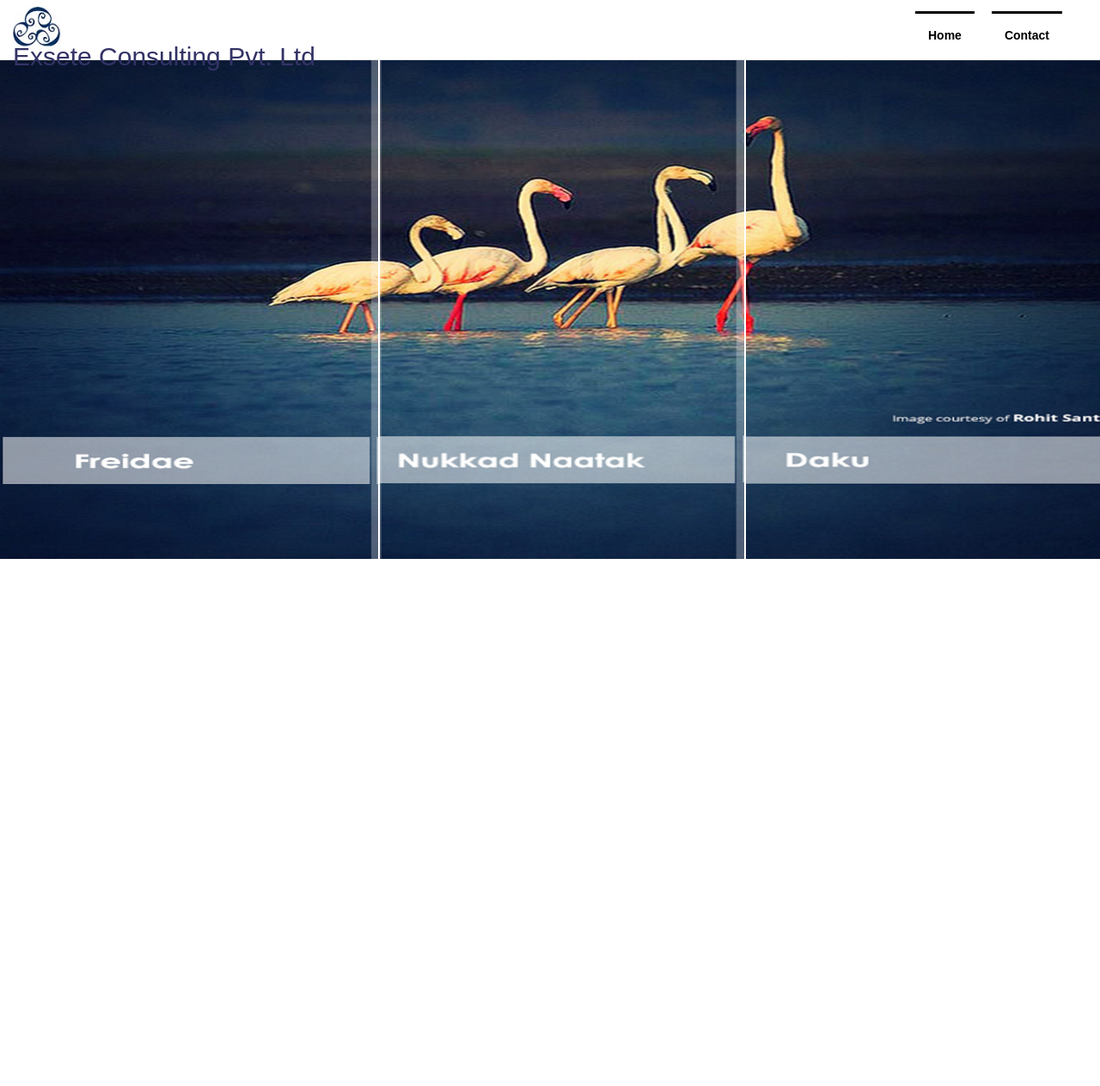
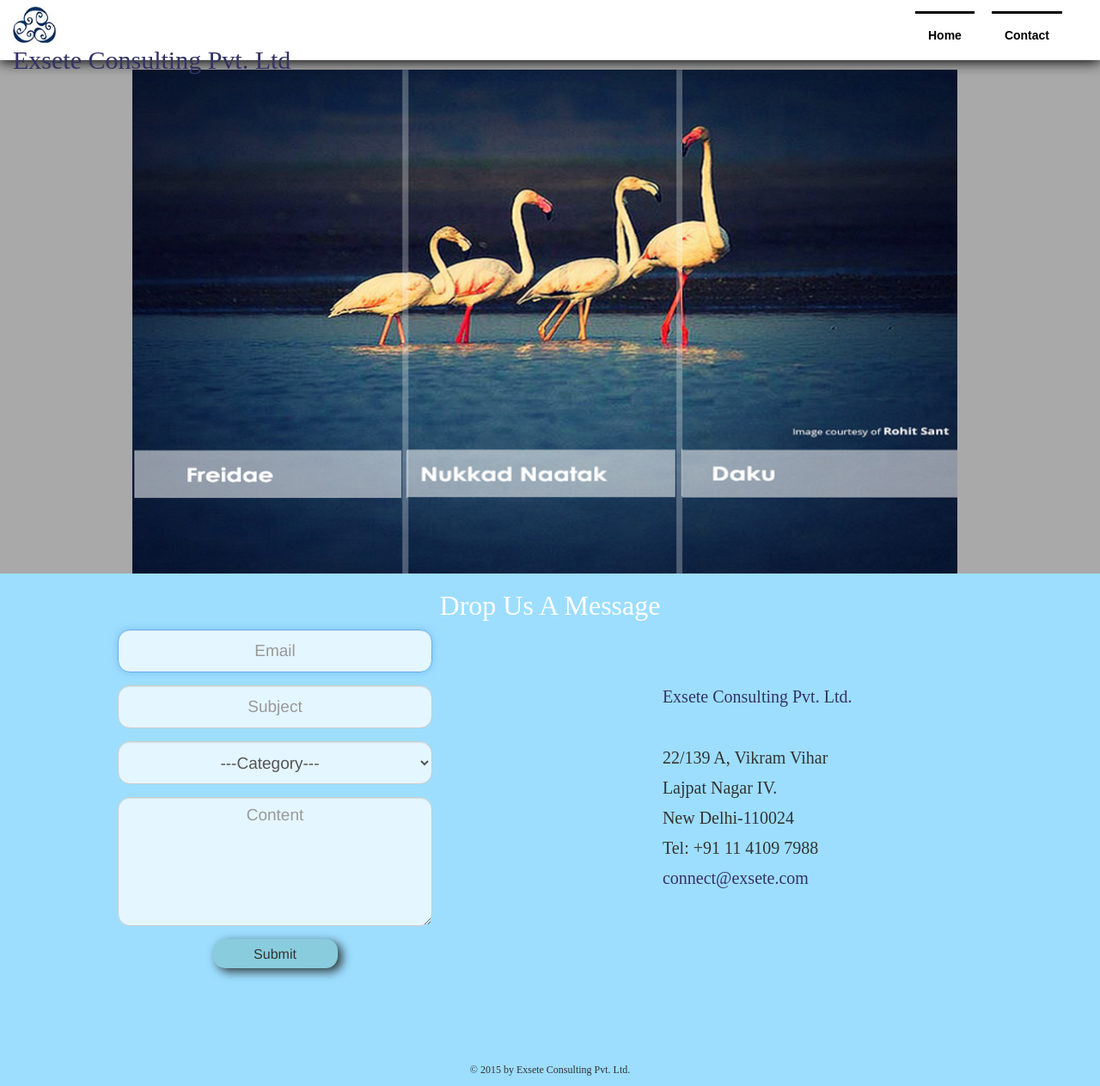
Before and after one commit to vastrabyaastha/vastrabyaastha.github.io, a Jekyll site: the page built from index.md, in a window 1280 px wide and 1263 px high. Shown: the whole window at 86% size. Built offline with Jekyll 4.4.1, drawn with Linux system fonts in a browser that asks for light colours; nearby versions of some CDN libraries; some web fonts are replaced; Markdown is read by kramdown in place of the engine named in the settings.

Commit message:
contact us page 1.0
-added contact us page amd some modifications in home page

```diff
--- a/_layouts/default_home.html
+++ b/_layouts/default_home.html
@@ -1,6 +1,7 @@
 {%include header.html %}
 {%include navbar_T.html %}
-<div class="container-fluid padtopfrfixednav" >
+<a name="home"></a>
+<div class="container-fluid pad-t-15-lr-0" >
     {{ content }}
 </div>
 {%include footer.html %}
--- a/data/css/exsete.css
+++ b/data/css/exsete.css
@@ -1,6 +1,6 @@
 .sec-img {
-    height: 580px;
-    width: 107%;
+    height: 586px;
+    width: 115%;
 }
 
 .pad-l-0 {
@@ -8,7 +8,7 @@
 }
 
 .top-pad {
-    padding-top: 51px;
+    padding-top: 62px;
 }
 
 #top_nav_div {
@@ -23,12 +23,17 @@
 .navbar-default {
     background-color: #FFFFFF;
     height: 70px;
+    box-shadow: 0px 2px 15px black;
 }
 
 .Navbar-title-font {
     color: #333366!important;
-    font-family: 'Muli', sans-serif;
     font-size: 30px;
+    font-family: 'Century Gothic';
+    font-style: normal;
+    font-variant: normal;
+    font-weight: 400;
+    line-height: 35.2000007629395px;
     padding-bottom: 0px;
     padding-top: 14px;
     width: 110%;
@@ -61,6 +66,103 @@
     color: crimson!important;
 }
 
-.padtopfrfixednav {
+.pad-t-15-lr-0 {
     padding-top: 19px;
+    padding-left: 0px;
+    padding-right: 0px;
 }
+
+.mar-l-12 {
+    margin-left: 12%;
+}
+
+.pad-0 {
+    padding: 0px;
+}
+
+.mar-r-12 {
+    margin-right: 12%;
+}
+
+.grey-col {
+    background-color: darkgrey;
+}
+
+.heading-con {
+    text-align: center;
+    font-family: 'Century Gothic';
+	font-size: 32px;
+	font-style: normal;
+	font-variant: normal;
+	font-weight: 400;
+	line-height: 35.2000007629395px;
+    color: #ffffff;
+}
+
+.bakgrnd-con {
+    background-color: rgba(102,204,255,0.64);
+}
+
+.margin-lr-0 {
+    margin-left: 0px;
+    margin-right: 0px;
+}
+
+.form-control {
+      width: 60%!important;
+  background-color: rgba(255, 255, 255, .72)!important;
+  border-radius: 14px!important;
+  text-align: center;
+  font-size: 19px!important;
+  margin-bottom: 5px;
+  margin-left: auto;
+  margin-right: auto;
+  min-width: 304px;
+  height: 50px!important;
+}
+
+#btn-submit {
+      background: #89ccdd;
+      border-radius: 14px;
+      box-shadow: 5px 4px 12px #2E3838;
+      height: 34px;
+      margin-left: auto!important;
+      margin-right: auto!important;
+      width: 100%;
+      font-size: 16px;
+    }
+
+.btn-div {
+      width: 23%;
+      min-width: 145px;
+      margin-left: auto;
+      margin-right: auto;
+}
+
+#content {
+    height: auto!important;
+}
+
+.p-details {
+      margin-top: 10%;
+      margin-left: 19%;
+      text-align: justify;
+      font-size: 20px;
+      font-family: 'Century Gothic';
+      font-style: normal;
+      font-variant: normal;
+      font-weight: 400;
+      line-height: 35.2000007629395px;
+}
+
+.cont-font-col {
+    color: #333366;
+}
+
+.cont-bottom-txt {
+      margin-top: 75px;
+      width: auto;
+      text-align: center;
+      font-family: 'Century Gothic';
+      font-size: 12px;
+}
--- a/data/js/hovereff.js
+++ b/data/js/hovereff.js
@@ -1,16 +1,16 @@
 $('document').ready(function(){
     $("#sec1").hover(function(){
-        $("#sec2,#sec3").css("opacity","0.4");
+        $("#sec2,#sec3").css("opacity","0.7");
     },function(){
         $("#sec2,#sec3").css("opacity","1");
     });
     $("#sec2").hover(function(){
-        $("#sec1,#sec3").css("opacity","0.4");
+        $("#sec1,#sec3").css("opacity","0.7");
     },function(){
         $("#sec1,#sec3").css("opacity","1");
     });
     $("#sec3").hover(function(){
-        $("#sec2,#sec1").css("opacity","0.4");
+        $("#sec2,#sec1").css("opacity","0.7");
     },function(){
         $("#sec2,#sec1").css("opacity","1");
     });
--- a/index.md
+++ b/index.md
@@ -2,18 +2,67 @@
 layout: default_home
 title: Exsete Home Page
 ---
-<div class="row top-pad">
-    <div class="col-sm-4 pad-l-0 pad">
+<!--home page-->
+<div class="row top-pad grey-col margin-lr-0">
+    <div class="col-sm-3 pad-0 mar-l-12" id="sec1">
         <a href="http://www.freidae.com/">
-            <img class="sec-img" id="sec1" src="/data/img/section%201.png" alt="Freidae">
+            <img class="sec-img img-responsive" id="sec1" src="/data/img/section%201.png" alt="Freidae">
         </a>
     </div>
-    <div class="col-sm-4">
-        <img class="sec-img" id="sec2" src="/data/img/Section%202.png" alt="Nukkad Natak">
+    <div class="col-sm-3 pad-0" id="sec2">
+        <a href="http://www.nukkadnaatak.com">
+            <img class="sec-img img-responsive" id="sec2" src="/data/img/Section%202.png" alt="Nukkad Natak">
+        </a>
     </div>
-    <div class="col-sm-4">
+    <div class="col-sm-3 pad-0 mar-r-12" id="sec3">
         <a href="http://www.daku.net.in/">
-            <img class="sec-img" id="sec3" src="/data/img/section%203.png" alt="Daku">
+            <img class="sec-img img-responsive" id="sec3" src="/data/img/section%203.png" alt="Daku">
         </a>
     </div>
 </div>
+<!--contact page-->
+<div class="container-fluid bakgrnd-con">
+    <a name="contact"></a>
+    <h3 class="heading-con">Drop Us A Message</h3>
+    <div class="row">
+        <div class="col-sm-6">
+            <form role="form" method="POST"  id="form_reach_us" >
+                <div class="form-group">
+                    <input type="email" class="form-control" id="inputEmail" placeholder="Email" name="email" required autofocus>
+                </div>
+                <div class="form-group">
+                    <input type="text" class="form-control" id="inputSubject" placeholder="Subject" name="subject" required >
+                </div>
+                <div class="form-group">
+                    <select class="form-control" id="sel1" name="category">
+                        <option>---Category---</option>
+                        <option>General</option>
+                        <option>Request Clarification</option>
+                        <option>Report Issue</option>
+                        <option>Request Product Features</option>
+                    </select>
+                </div>
+                <div class="form-group">
+                    <textarea class="form-control" rows="5" id="content" placeholder="Content" name="content" required ></textarea>
+                </div>
+                <div class="form-group btn-div">
+                    <button id="btn-submit" type="submit" class="btn" onclick="return false;"><p style="text-align: center;">Submit</p></button>
+                </div>
+            </form>
+        </div>
+        <div class="col-sm-6">
+            <p class="p-details">
+                <span class="cont-font-col">Exsete Consulting Pvt. Ltd.</span><br><br>
+                22/139 A, Vikram Vihar<br>
+                Lajpat Nagar IV.<br>
+                New Delhi-110024<br>
+                Tel: +91 11 4109 7988<br>
+                <span class="cont-font-col">connect@exsete.com</span> <br>
+            </p>
+        </div>
+    </div>
+    <br>
+    <p class="cont-bottom-txt">
+    © 2015 by Exsete Consulting Pvt. Ltd.
+    </p>
+</div>
```
Also changed, not shown: data/Exsete.txt.txt (renamed from data/Exsete.txt), 5 other files.
